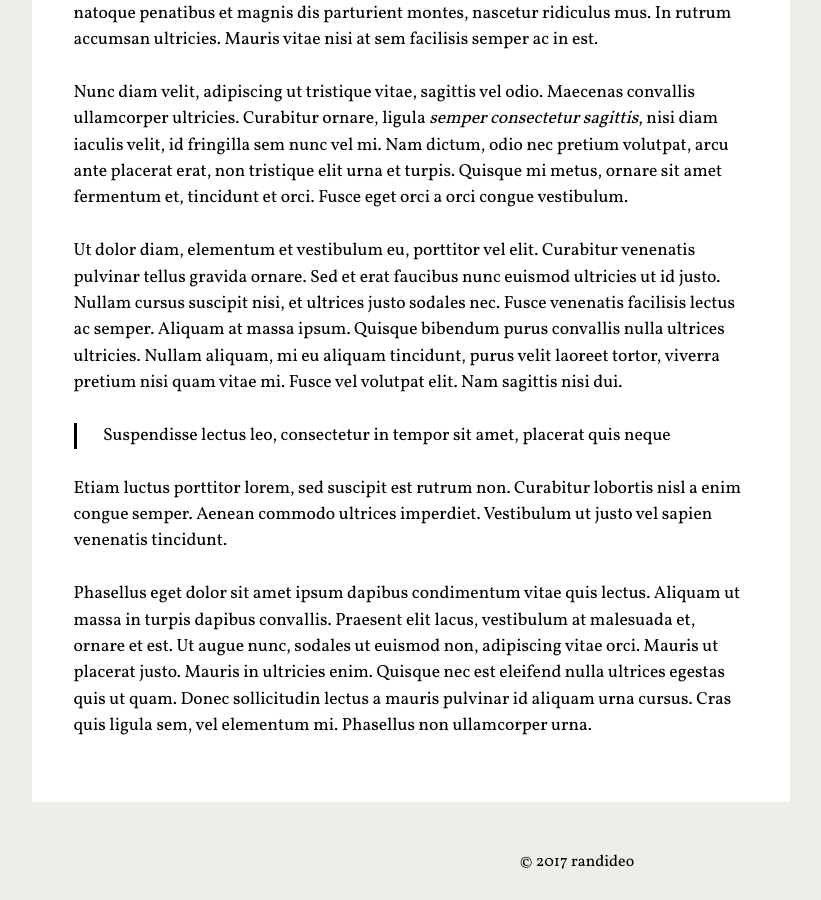
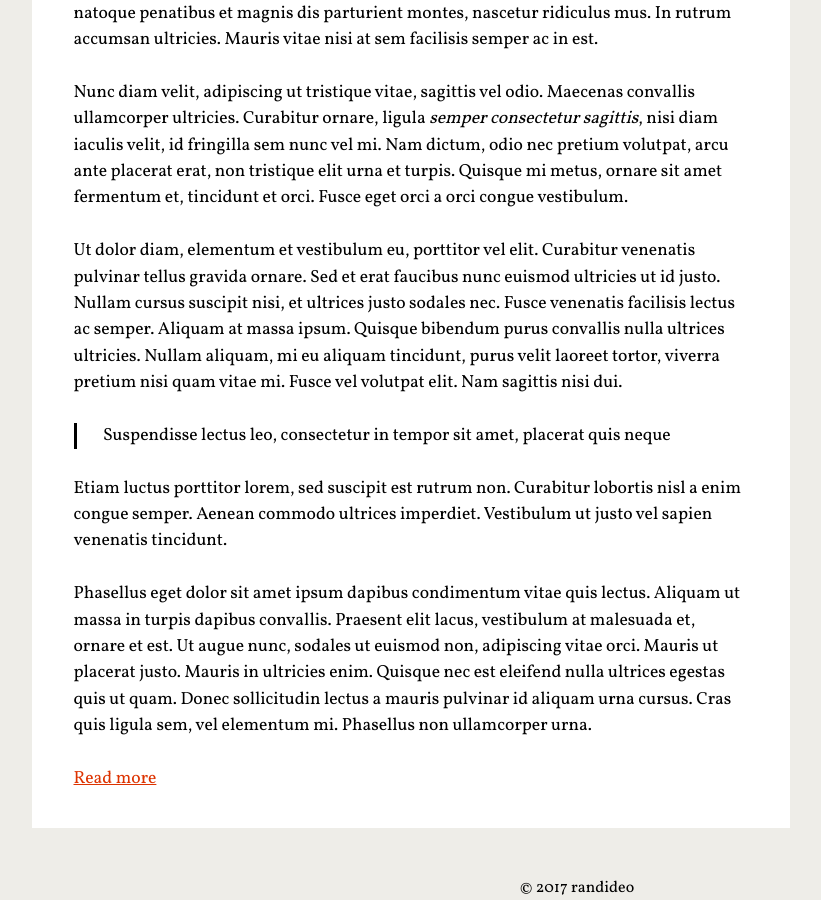
Before and after one commit to randideo/randideo.github.io, a Jekyll site: the page built from backup.html, in a window 1280 px wide and 900 px high, scrolled down 1137 px. Shown: the whole window, without its empty margins (63-884 px from the left). Built offline with Jekyll 4.4.1, drawn with Linux system fonts in a browser that asks for light colours; nearby versions of some CDN libraries; some web fonts are replaced; comment, search, counter and statistics services are not loaded; before the commit the page ends 2011 px from its top, so only the background shows below that.

Commit message:
Update backup.html

```diff
--- a/backup.html
+++ b/backup.html
@@ -31,7 +31,9 @@ layout: default
 		 <a href="{{ post.url }}" style="color: #000; text-decoration: none;"><h1 class="entry-title">{{ post.title }}</h1></a>
 		  Posted {{ post.date | date: '%B %d, %Y' }} · <a style="text-decoration: none;" href="{{ site.baseurl }}{{ post.url }}#disqus_thread" class="comments-count">Comments Loading...</a>
   </header>
-	<div class="entry-content">{{ post.content }} </div>
+	<div class="entry-content">{{ post.content }} {% if post.excerpt != post.content %}
+    <a href="{{ site.baseurl }}{{ post.url }}">Read more</a>
+{% endif %}</div>
 
 	 </div></div>
         {% endunless %}
```
